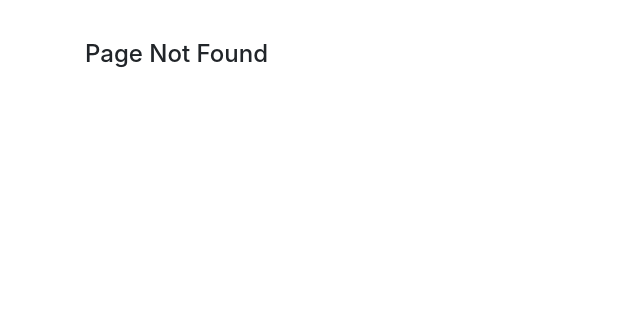
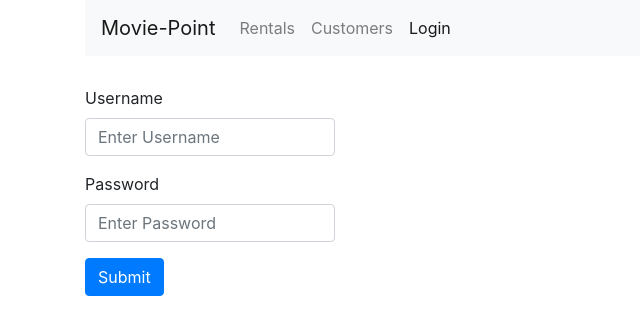
Before and after one commit to gowthamBhat/MoviePoint-React, a React (Create React App) app: page /login in a window 1280 px wide. Before the commit this address led to /notfound. Shown: the top 334 px of the page, without its empty margins (0-640 px from the left). Built offline with nearby package versions, Linux system fonts and the light colour scheme.

Commit message:
Login Form

```diff
--- a/src/App.js
+++ b/src/App.js
@@ -4,15 +4,22 @@ import { Redirect, Route, Switch } from "react-router-dom"
 import Rentals from './components/Rentals';
 import Customers from './components/Customers';
 import NotFound from './components/NotFound';
+import NavBar from './components/common/NavBar';
+import MovieForm from './components/MovieForm';
+import LoginForm from './components/LoginForm';
+
 
 function App() {
   return (
     <div className="container">
+      <NavBar />
       <Switch>
+        <Route path="/movies/:id" component={MovieForm} />
         <Route path="/movies" component={MovieList} />
         <Route path="/rentals" component={Rentals} />
         <Route path="/customers" component={Customers} />
         <Route path="/notfound" component={NotFound} />
+        <Route path="/login" component={LoginForm} />
 
         <Redirect from="/" exact to="/movies" />
         <Redirect to="/notfound" />
--- /dev/null
+++ b/src/components/LoginForm.jsx
@@ -0,0 +1,41 @@
+//! code is incomplete
+//! ******************
+import React, { Component } from 'react'
+
+class LoginForm extends Component {
+
+    state = {
+        account: { username: "", password: "" }
+    }
+    handleSubmit = e => {
+        e.preventDefault();
+        console.log('submitted');
+    }
+    handleInput = e => {
+
+        const account = { ...this.state.account }
+        account[e.currentTarget.name] = e.currentTarget.value; //state will be set for both username and password whenever user types
+        this.setState({ account })
+
+    }
+    render() {
+        const { account } = this.state;
+        return (
+            <React.Fragment>
+                <form onSubmit={this.handleSubmit} autoComplete="off">
+                    <div className="form-group">
+                        <label htmlFor="username">Username</label>
+                        <input type="text" name="username" onChange={this.handleInput} value={account.username} className="form-control" style={{ "width": "250px" }} id="username" aria-describedby="emailHelp" placeholder="Enter Username" />
+                    </div>
+                    <div className="form-group ">
+                        <label htmlFor="password">Password</label>
+                        <input type="password" name="password" onChange={this.handleInput} value={account.password} className="form-control" style={{ "width": "250px" }} id="password" placeholder="Enter Password" />
+                    </div>
+                    <button type="submit" className="btn btn-primary">Submit</button>
+                </form>
+            </React.Fragment>
+        )
+    }
+}
+
+export default LoginForm
--- /dev/null
+++ b/src/components/MovieForm.jsx
@@ -0,0 +1,12 @@
+import React from 'react'
+
+function MovieForm({ match, history }) {
+    return (
+        <div>
+            <p>Movie ID {match.params.id}</p>
+            <button className="btn btn-primary" onClick={() => history.push('/movies')}>Go Back</button>
+        </div>
+    )
+}
+
+export default MovieForm
--- a/src/components/MovieListTable.jsx
+++ b/src/components/MovieListTable.jsx
@@ -1,5 +1,6 @@
 import React from 'react'
 import Like from "./common/Like";
+import { Link } from 'react-router-dom'
 
 function MovieListTable(props) {
     const { movies, toggleLiked, deleteHandler } = props;
@@ -19,8 +20,8 @@ function MovieListTable(props) {
                 <tbody>
                     {movies.map((movie) => {
                         return <tr key={movie._id}>
-                            <th scope="row">{movie.title}</th>
-                            <td>{movie.genre.name}</td>
+                            <th scope="row"><Link to={`/movies/${movie._id}`}>{movie.title} </Link></th>
+                            <td>  {movie.genre.name}  </td>
                             <td>{movie.numberInStock}</td>
                             <td>{movie.dailyRentalRate}</td>
                             <td><Like toggleLiked={() => toggleLiked(movie)} liked={movie} /></td>
--- a/src/components/common/NavBar.jsx
+++ b/src/components/common/NavBar.jsx
@@ -1,29 +1,26 @@
 import React from 'react';
-import { Link } from 'react-router-dom';
+import { NavLink } from 'react-router-dom';
 
 function NavBar() {
     return (
-        <div>
+        <React.Fragment>
             <nav className="navbar navbar-expand-lg navbar-light bg-light">
-                <Link to="/rentals" className="navbar-brand"  >Movie-Point</Link>
-                <button className="navbar-toggler" type="button" data-toggle="collapse" data-target="#navbarNav" aria-controls="navbarNav" aria-expanded="false" aria-label="Toggle navigation">
-                    <span className="navbar-toggler-icon"></span>
-                </button>
+                <NavLink to="/" className="navbar-brand"  >Movie-Point</NavLink>
                 <div className="collapse navbar-collapse" id="navbarNav">
                     <ul className="navbar-nav">
-                        <li className="nav-item active">
-                            <Link to="/rentals" className="nav-link" >Rentals <span className="sr-only">(current)</span></Link>
+                        <li className="nav-item">
+                            <NavLink to="/rentals" className="nav-link" >Rentals <span className="sr-only">(current)</span></NavLink>
                         </li>
                         <li className="nav-item">
-                            <Link to="/features" className="nav-link" >Features</Link>
+                            <NavLink to="/customers" className="nav-link" >Customers</NavLink>
                         </li>
                         <li className="nav-item">
-                            <Link to="/pricing" className="nav-link" >Pricing</Link>
+                            <NavLink to="/login" className="nav-link" >Login</NavLink>
                         </li>
                     </ul>
                 </div>
             </nav>
-        </div>
+        </React.Fragment>
     )
 }
 
--- a/src/index.css
+++ b/src/index.css
@@ -1,6 +1,6 @@
 body {
   margin: 0;
-  padding: 40px 0 0 0;
+  padding: 0 0 0 0;
   font-family: -apple-system, BlinkMacSystemFont, 'Segoe UI', 'Roboto', 'Oxygen',
     'Ubuntu', 'Cantarell', 'Fira Sans', 'Droid Sans', 'Helvetica Neue',
     sans-serif;
@@ -18,3 +18,6 @@ code {
   left: -190px;
   width: 150px
 } */
+.navbar{
+  margin-bottom: 30px;
+}
```
